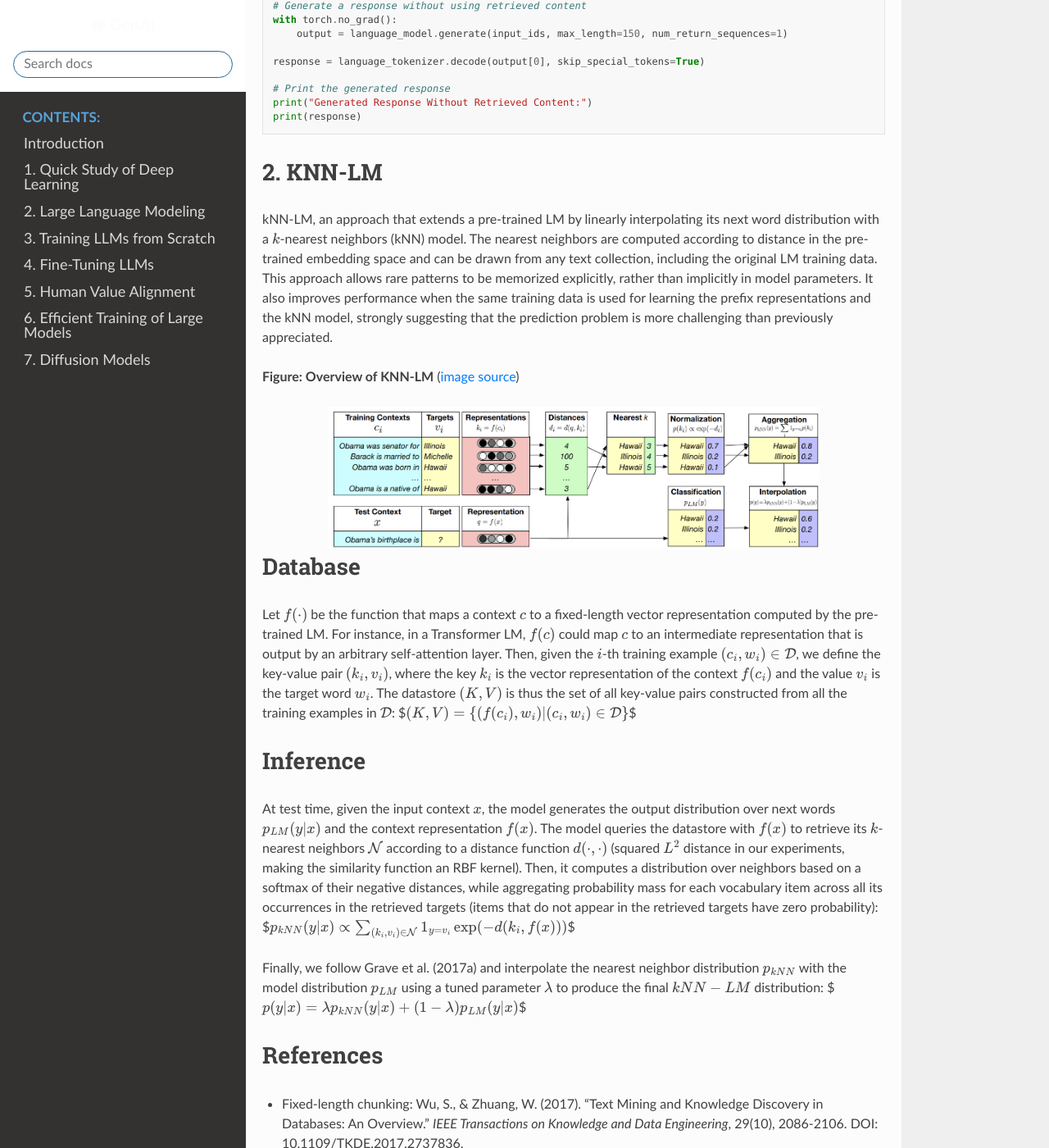
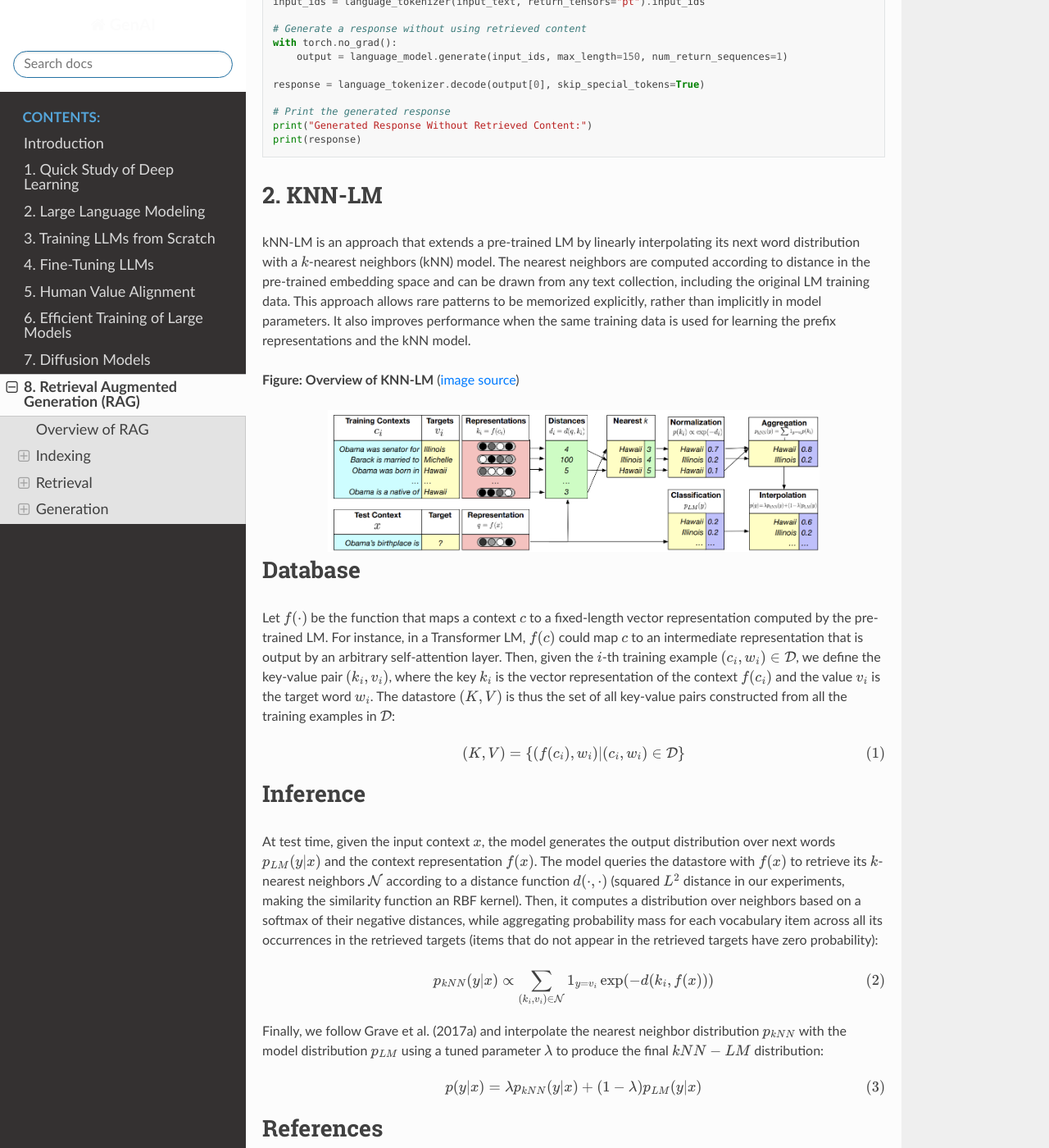
Before and after one commit to JieGroup/GenAI, a Sphinx documentation site: the page built from docs/rag/index.md, in a window 1280 px wide and 1400 px high, scrolled down 17099 px. Shown: the whole window at 82% size. Built offline with Sphinx 7.4.7 and the Read the Docs theme 3.1.0, drawn with Linux system fonts in a browser that asks for light colours; formulas are drawn with MathJax 3; some of the changed text lies outside the part shown.

Commit message:
minor fix rag

````diff
--- a/docs/rag/index.md
+++ b/docs/rag/index.md
@@ -513,7 +515,7 @@
    $
    where $ N $ is the number of samples in the training set.
 
-In the example below, we'll simulate a simple DSI approach where the model generates relevant document IDs based on a query. Since we're focusing on the DSI concept, we won't rely on an external model for this demonstration; rather, we'll mock the behavior of DSI.
+In the example below, we simulate a simple DSI approach where the model generates relevant document IDs based on a query. Since we are focusing on the DSI concept, we do rely on an external model for this demonstration.
 
 ```python
 # Aggregate the answers into a single list
@@ -560,9 +562,11 @@
 
 When the size of the knowledge base is large, e.g., millions or billions of entries, dense retrieval will suffer from
 - high memory consumption,
--  high latency,
+- high latency,
 - high computational cost,
-because it needs to iterate through all the documents to calculate similarity between high-dimensional vectors. Therefore, for practical purposes, efficient retrieval methods that enable quick identification of relevant documents with low computation and memory consumption are important. Methods achieving the above goals are referred to as Approximate Nearest Neighbors (ANN) Search. ANN search aims to quickly find the (approximate) nearest neighbors of a query point in high-dimensional spaces without exactly searching through all data points. It balances computational efficiency and retrieval accuracy, making it suitable for large datasets. Some common ANN algorithms include Locality-Sensitive Hashing (LSH), Hierarchical Navigable Small World (HNSW), and Quantization-based methods.
+because it needs to iterate through all the documents to calculate similarity between high-dimensional vectors.
+
+Therefore, for practical purposes, efficient retrieval methods that enable quick identification of relevant documents with low computation and memory consumption are important. Methods achieving the above goals are referred to as **Approximate Nearest Neighbors (ANN)** Search. ANN search aims to quickly find the (approximate) nearest neighbors of a query point in high-dimensional spaces without exactly searching through all data points. Some common ANN algorithms include Locality-Sensitive Hashing (LSH), Hierarchical Navigable Small World (HNSW), and Quantization-based methods.
 
 
 
@@ -820,8 +823,7 @@
 
 #### 2. KNN-LM
 
-kNN-LM, an approach that extends a pre-trained LM by linearly interpolating its next word distribution with a $k$-nearest neighbors (kNN) model. The nearest neighbors are computed according to distance in the pre-trained embedding space and can be drawn from any text collection, including the original LM training data. This approach allows rare patterns to be memorized explicitly, rather than implicitly in model parameters. It also improves performance when the same
-training data is used for learning the prefix representations and the kNN model, strongly suggesting that the prediction problem is more challenging than previously appreciated.
+kNN-LM is an approach that extends a pre-trained LM by linearly interpolating its next word distribution with a $k$-nearest neighbors (kNN) model. The nearest neighbors are computed according to distance in the pre-trained embedding space and can be drawn from any text collection, including the original LM training data. This approach allows rare patterns to be memorized explicitly, rather than implicitly in model parameters. It also improves performance when the same training data is used for learning the prefix representations and the kNN model.
 
 
 **Figure: Overview of KNN-LM** ([image source](https://arxiv.org/pdf/1911.00172))
@@ -831,17 +833,20 @@
 
 #### Database
 Let $ f(\cdot) $ be the function that maps a context $ c $ to a fixed-length vector representation computed by the pre-trained LM. For instance, in a Transformer LM, $ f(c) $ could map $ c $ to an intermediate representation that is output by an arbitrary self-attention layer. Then, given the $ i $-th training example $ (c_i, w_i) \in \mathcal{D} $, we define the key-value pair $ (k_i, v_i) $, where the key $ k_i $ is the vector representation of the context $ f(c_i) $ and the value $ v_i $ is the target word $ w_i $. The datastore $ (K, V) $ is thus the set of all key-value pairs constructed from all the training examples in $ \mathcal{D} $:
+
 $$
 (K, V) = \{(f(c_i), w_i) | (c_i, w_i) \in \mathcal{D}\} \tag{1}
 $$
 
 #### Inference
 At test time, given the input context $ x $, the model generates the output distribution over next words $ p_{LM}(y|x) $ and the context representation $ f(x) $. The model queries the datastore with $ f(x) $ to retrieve its $ k $-nearest neighbors $ \mathcal{N} $ according to a distance function $ d(\cdot, \cdot) $ (squared $ L^2 $ distance in our experiments, making the similarity function an RBF kernel). Then, it computes a distribution over neighbors based on a softmax of their negative distances, while aggregating probability mass for each vocabulary item across all its occurrences in the retrieved targets (items that do not appear in the retrieved targets have zero probability):
+
 $$
 p_{kNN}(y|x) \propto \sum_{(k_i,v_i) \in \mathcal{N}} 1_{y=v_i} \exp(-d(k_i, f(x))) \tag{2}
 $$
 
 Finally, we follow Grave et al. (2017a) and interpolate the nearest neighbor distribution $ p_{kNN} $ with the model distribution $ p_{LM} $ using a tuned parameter $ \lambda $ to produce the final $ kNN-LM $ distribution:
+
 $$
 p(y|x) = \lambda p_{kNN}(y|x) + (1 - \lambda) p_{LM}(y|x) \tag{3}
 $$
@@ -850,10 +855,10 @@
 ### References
 
 
-- Fixed-length chunking: Wu, S., & Zhuang, W. (2017). "Text Mining and Knowledge Discovery in Databases: An Overview." *IEEE Transactions on Knowledge and Data Engineering*, 29(10), 2086-2106. DOI: 10.1109/TKDE.2017.2737836.
+- Knowledge Discovery in Databases: An Overview. [paper](https://ojs.aaai.org/aimagazine/index.php/aimagazine/article/view/1011/929)
 
 - [Semantic chunking:] Liu, J., & Liu, J. (2019). "A Novel Semantic Text Chunking Method Based on a Self-Attention Mechanism." *Information Sciences*, 482, 130-142. DOI: 10.1016/j.ins.2019.02.054.
 
 - Sliding-window: Chen, S., & Wang, S. (2019). "Sliding Window Approach for Text Chunking in Natural Language Processing." *Journal of Computer and Communications*, 7(7), 25-32. DOI: 10.4236/jcc.2019.77004.
 
-- KNN-LM: [Paper](https://arxiv.org/pdf/1911.00172)
+- Generalization through Memorization: Nearest Neighbor Language Models. [Paper](https://arxiv.org/pdf/1911.00172)
````
Also changed, not shown: other parts of docs/rag/index.md (+4 -3 lines), docs/index.md (+1 -0 lines).
